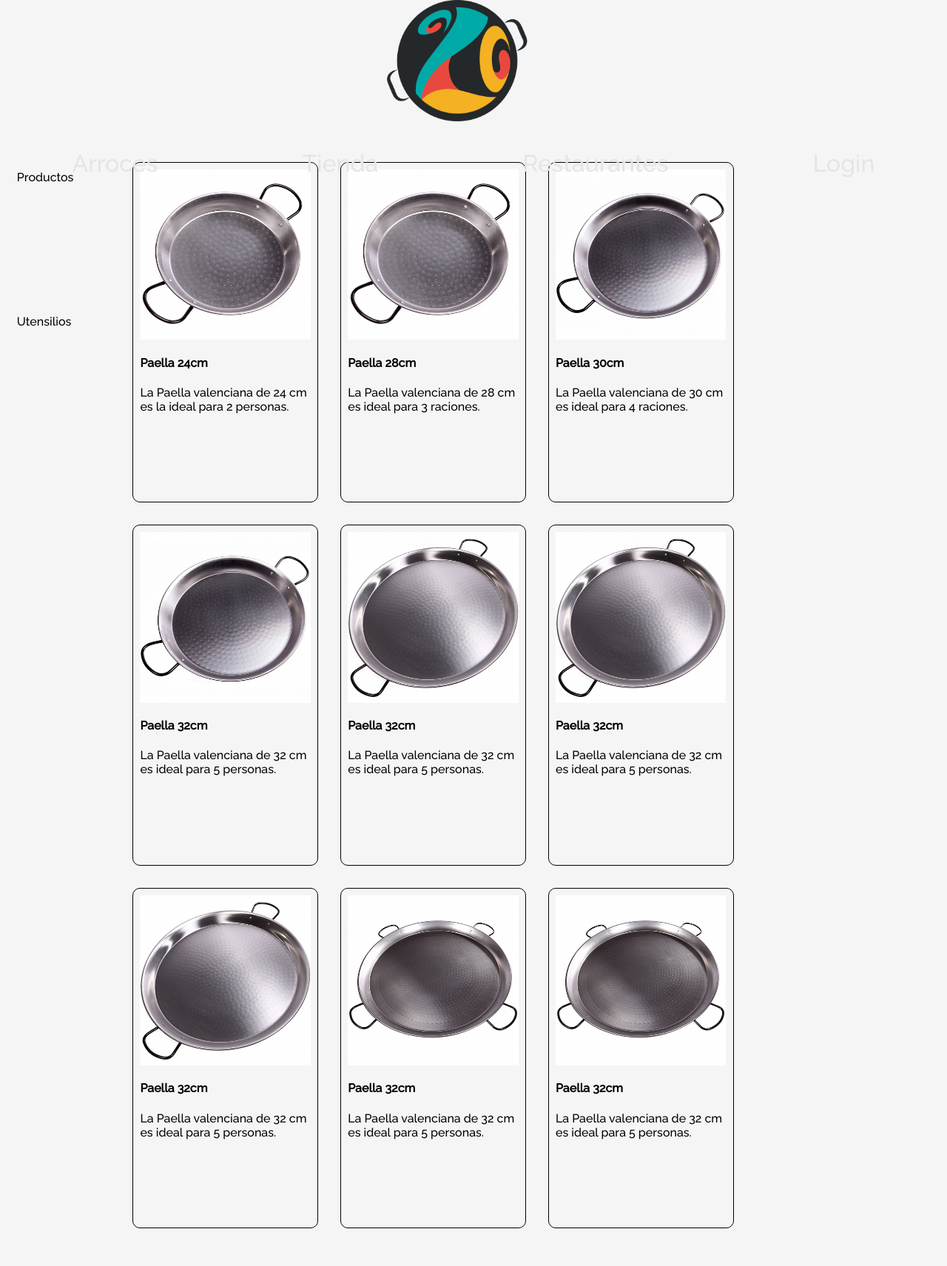
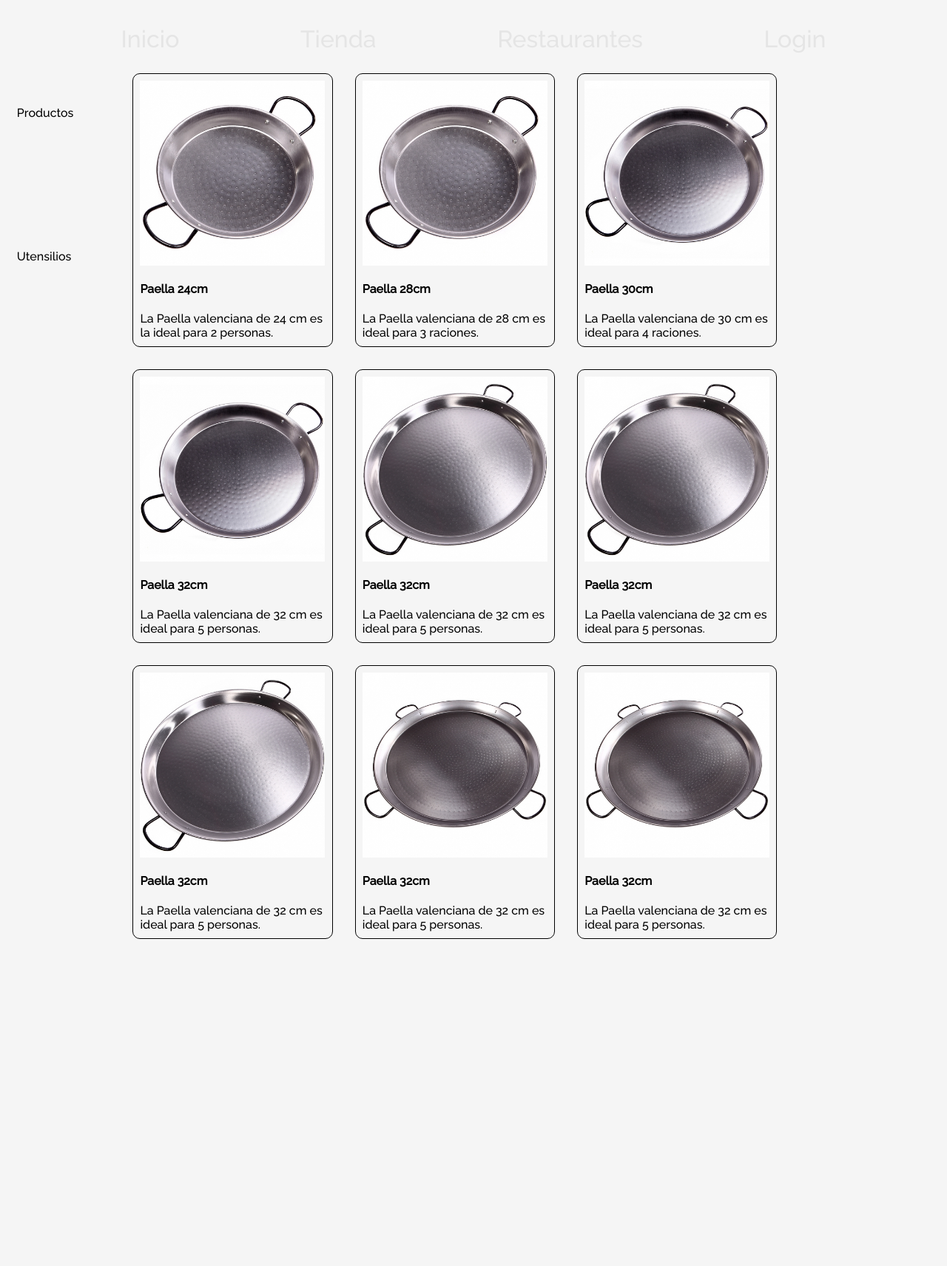
Before and after one commit to JTejero30/ArrocesYPunto, a PHP site: page /tienda.html in a window 1280 px wide. Shown: the whole page at 74% size. After the commit the page ends 1269 px from the top, so only its background shows below. Run offline with PHP 8.4, Linux system fonts and the light colour scheme.

Commit message:
responsive 20%

```diff
--- a/pfc/app.js
+++ b/pfc/app.js
@@ -34,17 +34,19 @@ function letras( name , num) {
 }
 
 /***************HAMBURGUESA*********************/
-let barraNav, logo, abrir
+let barraNav, logo, abrir, header
 
 barraNav = document.getElementsByClassName('barraNav')[0];
 logo= document.getElementsByClassName('logoHeader')[0];
 abrir=document.getElementsByClassName('abrir')[0];
+header=document.getElementsByClassName('header')[0];
 
 function abrirHamburguesa() {
 
     barraNav.classList.add('visible');
     logo.classList.add('logoHeaderMobile');
     abrir.classList.add('esconder')
+    header.classList.add('abierto');
 }
 
 function cerrarHamburguesa() {
--- a/pfc/index.html
+++ b/pfc/index.html
@@ -25,8 +25,8 @@
         <nav class="barraNav">
             <ul class="abierto">
                 <button class="cerrar" onclick="cerrarHamburguesa()"><i class="bi bi-x-lg"></i></button>
-                <a href="#recetas">
-                    <li class="elementoBarra">Arroces</li>
+                <a href="index.html">
+                    <li class="elementoBarra">Inicio</li>
                 </a>
                 <a href="tienda.html">
                     <li class="elementoBarra">Tienda</li>
--- a/pfc/styles.css
+++ b/pfc/styles.css
@@ -6,6 +6,9 @@
     text-decoration: none;
 
     scroll-behavior: smooth;
+}
+header {
+    width: 100%;
 }
 
 body {
@@ -25,6 +28,9 @@ main {
     width: 100%;
 }
 
+
+
+/*nav*/
 nav {
     color: rgb(229, 229, 229);
     display: flex;
@@ -46,13 +52,7 @@ a:link{
     color:  rgb(229, 229, 229);
 }
 
-header {
-    width: 100%;
 
-    margin: 0px;
-    user-select: none;
-
-}
 .abrir{
     z-index: 1;
     position: absolute;
@@ -89,6 +89,10 @@ header {
 
     filter:brightness(95%)
 }
+.logoHeaderMobile{
+    position: absolute;
+    visibility: hidden;
+}
 .flecha{
     position: absolute;
     top: 80%;
@@ -110,28 +114,9 @@ header {
     margin: 0 auto;
 }
 
-/*nav*/
-.logoCabecera {
-    display: flex;
-    justify-content: center;
-    transition: 2s;
-    width: 90vw;
-    margin-left: 43px;
-}
-
-.logoCabecera:hover {
-    cursor: pointer;
-    transform: rotate(720deg)
-}
-
-.logoCabecera img {
-    width: 15vw;
-
-}
-
 .barraNav ul {
     display: flex;
-    justify-content: space-around;
+    justify-content: space-evenly;
     align-items: center;
     width: 100vw;
     height: 10vh;
@@ -225,7 +210,7 @@ header {
     flex-direction: column;
     align-items: flex-start;
     gap: 100px;
-    margin: 0px;
+    margin-top: 5rem;
     padding: 0%;
     list-style: none;
     width: 10vw;
@@ -251,6 +236,10 @@ header {
 
 /*MAIN*/
 
+.mainTienda{
+    margin-top: 3rem;
+}
+
 .cardsProducto {
     display: flex;
     flex-wrap: wrap;
@@ -264,8 +253,8 @@ header {
     flex-direction: column;
     border: solid 1px black;
     border-radius: 10px;
-    width: 18vw;
-    height: 55vh;
+    width: 250px;
+    height: auto;
     transition: 1s;
     word-wrap: break-word;
     padding: 1%;
@@ -282,6 +271,16 @@ header {
 
 /*+++++++++++++++++++++++++++++++++++++++++++++++++++++++++*/
 /*CONTACTO*/
+
+form{
+    margin-top: 10rem;
+    display: flex;
+    flex-direction: column;
+    justify-content: center;
+    align-items:center;
+
+    gap:1rem;
+}
 
 .inputLog{
 
@@ -306,9 +305,7 @@ label {
 }
 
 button {
-    display: flex;
-    justify-content: center;
-    align-items: center;
+
 }
 
 .condiciones{
--- a/pfc/stylesMobile.css
+++ b/pfc/stylesMobile.css
@@ -1,5 +1,6 @@
 @media screen and  (max-width: 650px){
     .logoHeaderMobile{
+        visibility:visible;
         width: 35%;
         top: 3%;
         left: 2%;
@@ -9,7 +10,7 @@
 
         position: absolute;
         top: 0px;
-        background-color: rgba(0, 0, 0, 0.402);
+        background-color: rgba(9, 9, 9, 0.443);
 
         bottom: 0;
         padding-top: 15%;
@@ -20,7 +21,7 @@
         bottom: 0px; /*para que llegue hasta abajo*/
     }
     .barraNav ul{
-        margin-top: 30%;
+        margin-top: 80px;
         flex-direction: column;
         align-items: center;
         justify-content: flex-start;
@@ -62,4 +63,18 @@
     .barraNav.visible{
         visibility: visible;
     }
+
+
+    /******************TIENDA***********************/
+    .mainTienda{
+        margin-top: 30%;
+    }
+
+    .asideTienda{
+        flex-direction: row;
+        margin-left: 50%;
+    }
+    .asideTienda li{
+        margin-top: 0%;
+    }
 }
--- a/pfc/tienda.html
+++ b/pfc/tienda.html
@@ -8,21 +8,31 @@
         <meta name="viewport" content="width=device-width,initial-scale=1.0">
         <link rel="stylesheet" href="styles.css">
         <link rel="icon" type="image/x-icon" href="img/logo_WPD_22.ico">
+        <link rel="stylesheet" href="https://cdn.jsdelivr.net/npm/bootstrap-icons@1.10.3/font/bootstrap-icons.css">
+        <link rel="stylesheet" href="stylesMobile.css">
         <title>Arroces Tienda Online</title>
     </head>
     <body class="">
         <header>
-            <div class="logoCabecera">
-                <a href="index.html"><img src="img/logo_WPD_22.png" alt="logoCabecera"></a>
-            </div>
+            <button class="abrir" onclick="abrirHamburguesa()"><i class="bi bi-list"></i></i></button>
             <nav class="barraNav">
-                <ul >
-                    <li class="elementoBarra">Arroces</li>
-                    <li class="elementoBarra">Tienda</li>
+                <ul class="abierto">
+                    <button class="cerrar" onclick="cerrarHamburguesa()"><i class="bi bi-x-lg"></i></button>
+                    <a href="index.html">
+                        <li class="elementoBarra">Inicio</li>
+                    </a>
+                    <a href="tienda.html">
+                        <li class="elementoBarra">Tienda</li>
+                    </a>
                     <li class="elementoBarra">Restaurantes</li>
-                    <a href="contacto.html"><li class="elementoBarra">Login</li></a>
+                    <a href="contacto.html">
+                        <li class="elementoBarra">Login</li>
+                    </a>
                 </ul>
             </nav>
+            <div> <!-- solo visible en formato pequeño-->
+                <img class="logoHeaderMobile" src="img/arroces-y-punto-blanco.png" alt="">
+            </div>
         </header>
         <div class="mainAsideTienda">
             <aside>
@@ -31,7 +41,7 @@
                     <li>Utensilios</li>
                 </ul>
             </aside>
-            <main class="main">
+            <main class="mainTienda">
                 <section class="cardsProducto">
                     <div class="card">
                         <img src="img/paellas-pulidas-32-cm-5-raciones.jpg" alt="">
@@ -93,5 +103,6 @@
         <footer>
 
         </footer>
+        <script src="app.js"></script>
     </body>
 </html>
```
Also changed, not shown: pfc/contacto.css (deleted, +0 -14 lines), pfc/contacto.html (+18 -8 lines).
